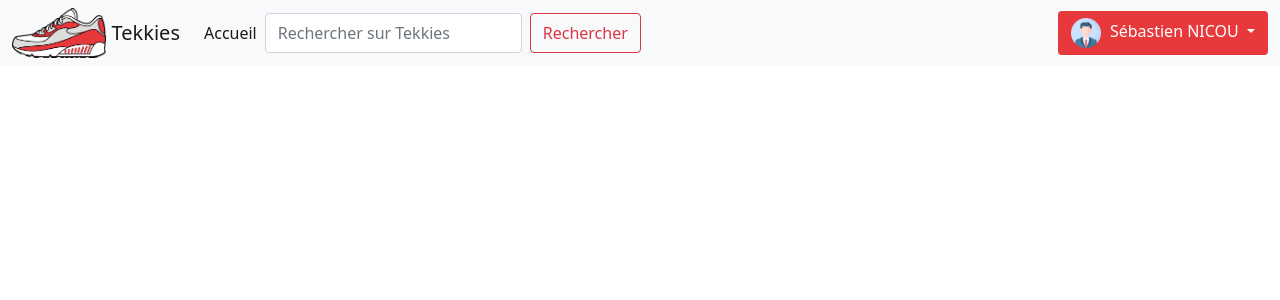
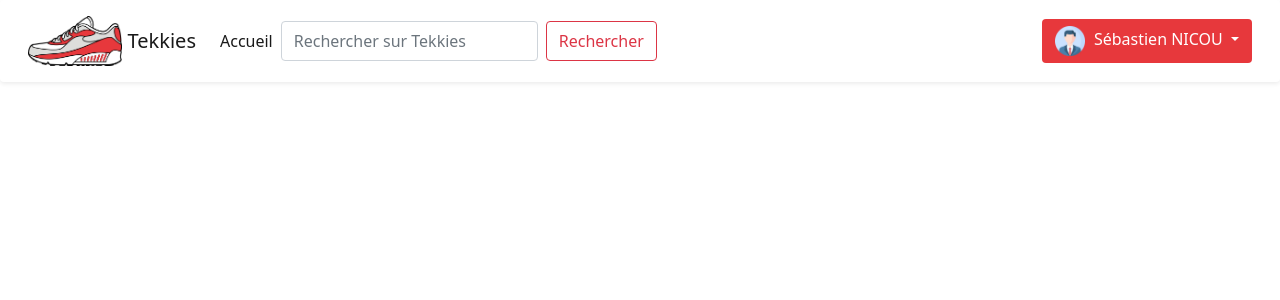
Before and after one commit to snicou34/mspr-wis2, a PHP site: page / in a window 1280 px wide. Shown: the top 300 px of the page. Run offline with PHP 8.4, Linux system fonts and the light colour scheme; some libraries are stand-ins or nearby versions.

Commit message:
header_maj2

```diff
--- a/includes/header.php
+++ b/includes/header.php
@@ -10,7 +10,7 @@
 </head>
 
 <body>
-<nav class="navbar navbar-expand-lg navbar-light bg-light">
+<nav class="navbar navbar-expand-lg navbar-light bg-light shadow-sm p-3 mb-5 bg-white rounded fixed-top">
     <div class="container-fluid">
         <a href="index.php" style="margin-right: 6px">
             <img src="assets/img/tekkies.png" alt="Ceci est un logo" title="Logo Tekkies" class="logo" height="50px">
--- a/index.php
+++ b/index.php
@@ -1,7 +1,4 @@
 <?php include_once 'includes/header.php'; ?>
-
-
-
 
 
 
```
